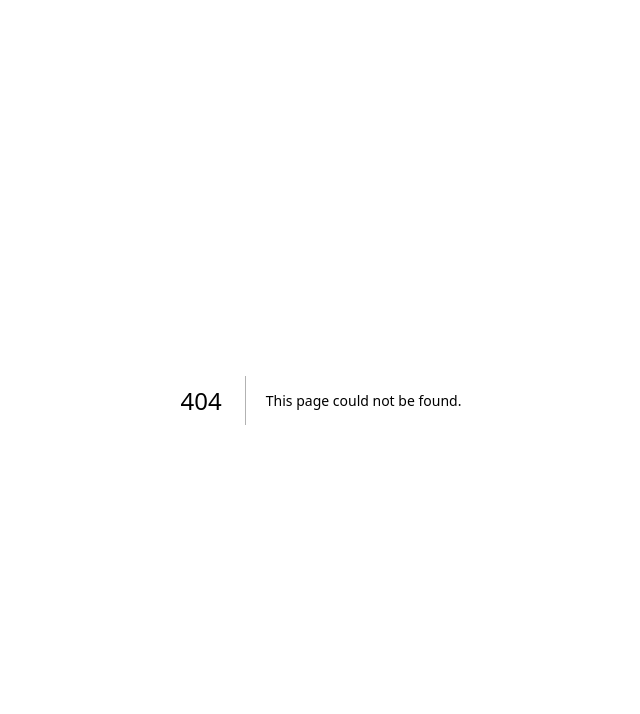
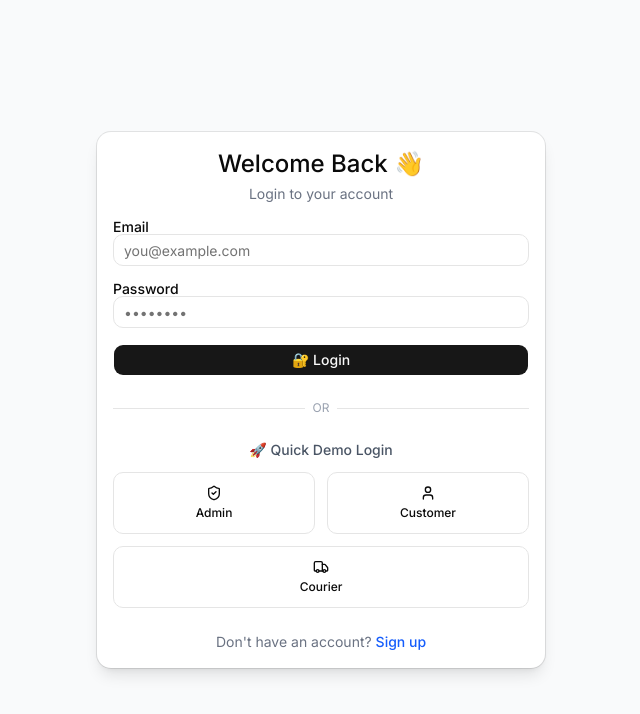
Before and after one commit to ashrafulislam65/courier-frontend, a Next.js app: page /login in a window 1280 px wide. Before the commit this address had no page. Shown: the top 714 px of the page, without its empty margins (319-959 px from the left). Built offline with nearby package versions, Linux system fonts and the light colour scheme; no server answers.

Commit message:
feat: implement login page with one-click demo login for all 3 roles

```diff
--- /dev/null
+++ b/app/(auth)/login/page.tsx
@@ -0,0 +1,143 @@
+'use client';
+
+import { useState } from 'react';
+import Link from 'next/link';
+import { zodResolver } from '@hookform/resolvers/zod';
+import { useForm } from 'react-hook-form';
+import { loginSchema, LoginFormValues } from '@/lib/validations/auth.schema';
+import { useAuth } from '@/hooks/useAuth';
+import { Button } from '@/components/ui/button';
+import { Input } from '@/components/ui/input';
+import { Label } from '@/components/ui/label';
+import { Card, CardContent, CardHeader, CardTitle } from '@/components/ui/card';
+import { DEMO_CREDENTIALS } from '@/lib/constants';
+import { ShieldCheck, User, Truck, Loader2 } from 'lucide-react';
+
+export default function LoginPage() {
+  const { login } = useAuth();
+  const [loading, setLoading] = useState(false);
+  const [demoLoading, setDemoLoading] = useState<string | null>(null);
+
+  const {
+    register,
+    handleSubmit,
+    setValue,
+    formState: { errors },
+  } = useForm<LoginFormValues>({
+    resolver: zodResolver(loginSchema),
+  });
+
+  const onSubmit = async (values: LoginFormValues) => {
+    setLoading(true);
+    try {
+      await login(values);
+    } finally {
+      setLoading(false);
+    }
+  };
+
+  const handleDemoLogin = async (role: keyof typeof DEMO_CREDENTIALS) => {
+    setDemoLoading(role);
+    try {
+      await login(DEMO_CREDENTIALS[role]);
+    } finally {
+      setDemoLoading(null);
+    }
+  };
+
+  return (
+    <div className="min-h-screen flex items-center justify-center bg-gray-50 px-4 py-12">
+      <Card className="w-full max-w-md shadow-lg">
+        <CardHeader className="text-center">
+          <CardTitle className="text-2xl">Welcome Back 👋</CardTitle>
+          <p className="text-sm text-gray-500">Login to your account</p>
+        </CardHeader>
+        <CardContent className="space-y-6">
+          <form onSubmit={handleSubmit(onSubmit)} className="space-y-4">
+            <div>
+              <Label htmlFor="email">Email</Label>
+              <Input id="email" type="email" placeholder="you@example.com" {...register('email')} />
+              {errors.email && (
+                <p className="text-sm text-red-500 mt-1">{errors.email.message}</p>
+              )}
+            </div>
+            <div>
+              <Label htmlFor="password">Password</Label>
+              <Input id="password" type="password" placeholder="••••••••" {...register('password')} />
+              {errors.password && (
+                <p className="text-sm text-red-500 mt-1">{errors.password.message}</p>
+              )}
+            </div>
+            <Button type="submit" className="w-full" disabled={loading}>
+              {loading && <Loader2 className="mr-2 h-4 w-4 animate-spin" />}
+              🔐 Login
+            </Button>
+          </form>
+
+          <div className="relative">
+            <div className="absolute inset-0 flex items-center">
+              <span className="w-full border-t" />
+            </div>
+            <div className="relative flex justify-center text-xs uppercase">
+              <span className="bg-white px-2 text-gray-400">OR</span>
+            </div>
+          </div>
+
+          <div>
+            <p className="text-center text-sm font-medium text-gray-600 mb-3">
+              🚀 Quick Demo Login
+            </p>
+            <div className="grid grid-cols-2 gap-3">
+              <Button
+                variant="outline"
+                className="flex flex-col h-auto py-3 gap-1"
+                onClick={() => handleDemoLogin('ADMIN')}
+                disabled={!!demoLoading}
+              >
+                {demoLoading === 'ADMIN' ? (
+                  <Loader2 className="h-5 w-5 animate-spin" />
+                ) : (
+                  <ShieldCheck className="h-5 w-5" />
+                )}
+                <span className="text-xs">Admin</span>
+              </Button>
+              <Button
+                variant="outline"
+                className="flex flex-col h-auto py-3 gap-1"
+                onClick={() => handleDemoLogin('CUSTOMER')}
+                disabled={!!demoLoading}
+              >
+                {demoLoading === 'CUSTOMER' ? (
+                  <Loader2 className="h-5 w-5 animate-spin" />
+                ) : (
+                  <User className="h-5 w-5" />
+                )}
+                <span className="text-xs">Customer</span>
+              </Button>
+            </div>
+            <Button
+              variant="outline"
+              className="flex flex-col h-auto py-3 gap-1 w-full mt-3"
+              onClick={() => handleDemoLogin('COURIER')}
+              disabled={!!demoLoading}
+            >
+              {demoLoading === 'COURIER' ? (
+                <Loader2 className="h-5 w-5 animate-spin" />
+              ) : (
+                <Truck className="h-5 w-5" />
+              )}
+              <span className="text-xs">Courier</span>
+            </Button>
+          </div>
+
+          <p className="text-center text-sm text-gray-500">
+            Don&apos;t have an account?{' '}
+            <Link href="/register" className="text-blue-600 font-medium hover:underline">
+              Sign up
+            </Link>
+          </p>
+        </CardContent>
+      </Card>
+    </div>
+  );
+}
--- /dev/null
+++ b/lib/constants.ts
@@ -0,0 +1,5 @@
+export const DEMO_CREDENTIALS = {
+  ADMIN: { email: 'admin@courier.com', password: 'Admin@12345' },
+  CUSTOMER: { email: 'karim@example.com', password: 'Karim@12345' },
+  COURIER: { email: 'courier@courier.com', password: 'Courier@12345' },
+};
```
